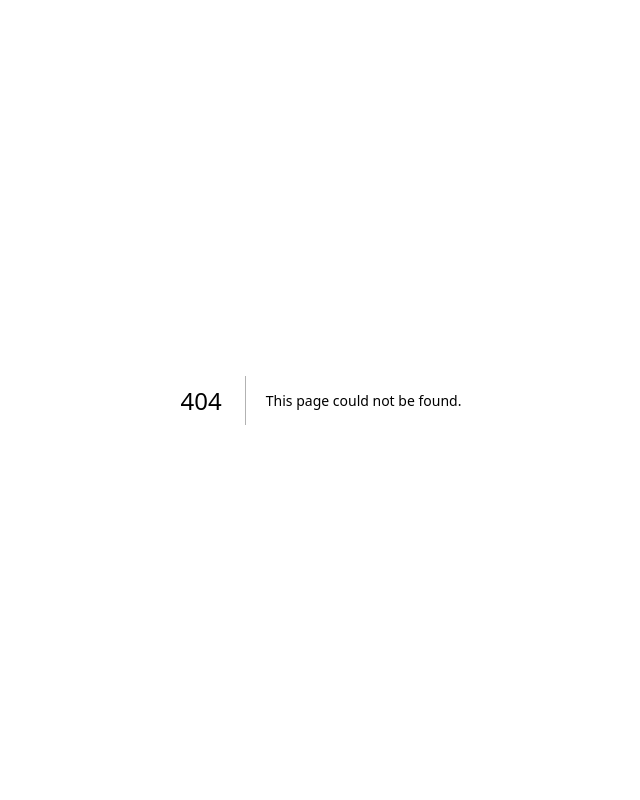
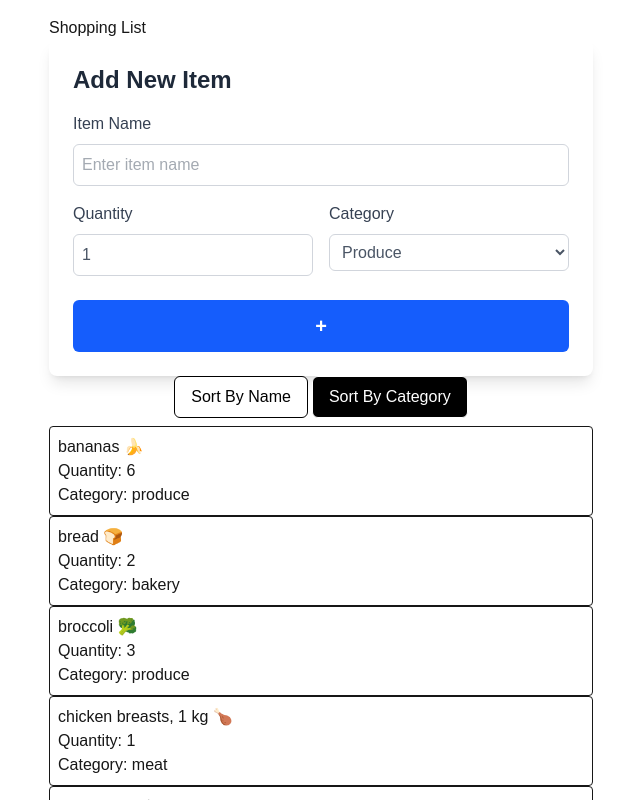
Before and after one commit to Neen-18/cprg306-assignments, a Next.js app: page /week-7 in a window 1280 px wide. Before the commit this address had no page. Shown: the top 800 px of the page, without its empty margins (319-959 px from the left). Built offline with nearby package versions, Linux system fonts and the light colour scheme.

Commit message:
completed week 7

```diff
--- a/app/page.js
+++ b/app/page.js
@@ -11,6 +11,7 @@ export default function RootPage() {
         <Link href="/week-4">Go to Week 4 -- </Link>
         <Link href="/week-5">Go to Week 5 -- </Link>
         <Link href="/week-6">Go to Week 6 -- </Link>
+        <Link href="/week-7">Go to Week 7 -- </Link>
       </p>
     </main>
   );
--- /dev/null
+++ b/app/week-7/NewItem.js
@@ -0,0 +1,108 @@
+"use client";
+
+import { useState } from "react";
+
+const initialState = { name: '', quantity: 1, category: 'produce' };
+
+export default function NewItem({ onAddItem }) {
+  const [item, setItem] = useState(initialState);
+
+  const handleSubmit = (event) => {
+    event.preventDefault();
+
+    const newItem = { ...item, id: crypto.randomUUID() };
+
+    onAddItem(newItem);
+
+    setItem(initialState);
+  };
+
+  const handleChange = (e) => {
+      const { name, value, type } = e.target;
+      setItem((prev) => ({
+          ...prev,
+          [name]: type === 'number' ? Number(value) : value
+      }));
+  };
+
+  return (
+    <form
+      onSubmit={handleSubmit}
+      className="w-full bg-white p-6 rounded-lg shadow-lg"
+    >
+      <h2 className="text-2xl font-bold mb-4 text-gray-800">Add New Item</h2>
+
+      <div className="mb-4">
+        <label htmlFor="name" className="block text-gray-700 font-medium mb-2">
+          Item Name
+        </label>
+        <input
+          type="text"
+          id="name"
+          name="name"
+          value={item.name}
+          onChange={handleChange}
+          required
+          className="w-full p-2 border border-gray-300 rounded-md text-gray-600"
+          placeholder="Enter item name"
+        />
+      </div>
+
+      <div className="flex gap-4 mb-6">
+        <div className="flex-1">
+          <label
+            htmlFor="quantity"
+            className="block text-gray-700 font-medium mb-2"
+          >
+            Quantity
+          </label>
+          <input
+            type="number"
+            id="quantity"
+            name="quantity"
+            min="1"
+            max="99"
+            value={item.quantity}
+            onChange={handleChange}
+            className="w-full p-2 border border-gray-300 rounded-md text-gray-600"
+          />
+        </div>
+
+        <div className="flex-1">
+          <label
+            htmlFor="category"
+            className="block text-gray-700 font-medium mb-2"
+          >
+            Category
+          </label>
+          <select
+            id="category"
+            name="category"
+            value={item.category}
+            onChange={handleChange}
+            className="w-full p-2 border border-gray-300 rounded-md text-gray-600"
+          >
+            <option value="produce">Produce</option>
+            <option value="dairy">Dairy</option>
+            <option value="bakery">Bakery</option>
+            <option value="meat">Meat</option>
+            <option value="frozen foods">Frozen Foods</option>
+            <option value="canned foods">Canned Goods</option>
+            <option value="dry goods">Dry Goods</option>
+            <option value="beverages">Beverages</option>
+            <option value="snacks">Snacks</option>
+            <option value="household">Household</option>
+            <option value="other">Other</option>
+          </select>
+        </div>
+      </div>
+
+      <button
+        type="submit"
+        className="w-full bg-blue-600 text-white font-bold py-3 px-4 rounded-md hover:bg-blue-700 text-xl cursor-pointer"
+      >
+        +
+      </button>
+    </form>
+  );
+}
--- /dev/null
+++ b/app/week-7/item-list.js
@@ -0,0 +1,40 @@
+"use client"
+
+import Item from "./item";
+import { useState } from 'react';
+
+export default function ItemList({ items }) {
+  const [sortBy, setSortBy] = useState("name");
+
+  function compareBy(a, b) {
+    if (a[sortBy] < b[sortBy]) return -1;
+    if (a[sortBy] > b[sortBy]) return 1;
+    return 0;
+  }
+
+  const sortedItems = [...items].sort(compareBy);
+
+  return (
+    <div className="w-full">
+      <div className="flex gap-1 mb-2 justify-center">
+        <button onClick={() => setSortBy("name")}
+          className={`px-4 py-2 rounded-md font-medium border ${sortBy === "name" ? "bg-white text-black" : "bg-black text-white"}`}> Sort By Name
+        </button>
+        <button onClick={() => setSortBy("category")}
+          className={`px-4 py-2 rounded-md font-medium border ${sortBy === "category" ? "bg-white text-black" : "bg-black text-white"}`}> Sort By Category
+        </button>
+      </div>
+
+      <ul>
+        {sortedItems.map((item) => (
+          <Item
+            key={item.id}
+            name={item.name}
+            quantity={item.quantity}
+            category={item.category}
+          />
+        ))}
+      </ul>
+    </div>
+  );
+}
--- /dev/null
+++ b/app/week-7/item.js
@@ -0,0 +1,9 @@
+export default function Item({ name, quantity, category }) {
+  return (
+    <li className="border p-2 rounded">
+      <h2 className="font-medium">{name}</h2>
+      <p>Quantity: {quantity}</p>
+      <p>Category: {category}</p>
+    </li>
+  )
+}
--- /dev/null
+++ b/app/week-7/items.json
@@ -0,0 +1,74 @@
+[
+  {
+    "id": "1h2GJKH12gkHG31h1H",
+    "name": "milk, 4 L 🥛",
+    "quantity": 1,
+    "category": "dairy"
+  },
+  {
+    "id": "2KJH3k2j3H1k2J3K1H",
+    "name": "bread 🍞",
+    "quantity": 2,
+    "category": "bakery"
+  },
+  {
+    "id": "3h2KJH3k2j3H1k2J3",
+    "name": "eggs, dozen 🥚",
+    "quantity": 2,
+    "category": "dairy"
+  },
+  {
+    "id": "4k2J3K1H2GJKH12gk",
+    "name": "bananas 🍌",
+    "quantity": 6,
+    "category": "produce"
+  },
+  {
+    "id": "5H1h1H2KJH3k2j3H",
+    "name": "broccoli 🥦",
+    "quantity": 3,
+    "category": "produce"
+  },
+  {
+    "id": "6H1k2J3K1H2GJKH1",
+    "name": "chicken breasts, 1 kg 🍗",
+    "quantity": 1,
+    "category": "meat"
+  },
+  {
+    "id": "7gkHG31h1H2KJH3k",
+    "name": "pasta sauce 🍝",
+    "quantity": 3,
+    "category": "canned goods"
+  },
+  {
+    "id": "8j3H1k2J3K1H2GJK",
+    "name": "spaghetti, 454 g 🍝",
+    "quantity": 2,
+    "category": "dry goods"
+  },
+  {
+    "id": "9H12gkHG31h1H2KJ",
+    "name": "toilet paper, 12 pack 🧻",
+    "quantity": 1,
+    "category": "household"
+  },
+  {
+    "id": "10H3k2j3H1k2J3K1",
+    "name": "paper towels, 6 pack",
+    "quantity": 1,
+    "category": "household"
+  },
+  {
+    "id": "11k2J3K1H2GJKH12",
+    "name": "dish soap 🍽️",
+    "quantity": 1,
+    "category": "household"
+  },
+  {
+    "id": "12GJKH12gkHG31h1",
+    "name": "hand soap 🧼",
+    "quantity": 4,
+    "category": "household"
+  }
+]
--- /dev/null
+++ b/app/week-7/page.js
@@ -0,0 +1,23 @@
+"use client"
+
+import ItemList from "./item-list";
+import NewItem from "./NewItem";
+import itemsData from "./items.json";
+import { useState } from "react";
+
+export default function Page() {
+  const [items, setItems] = useState(itemsData);
+
+  const handleAddItem = (newItem) => {
+      setItems((prev) => [...prev, newItem]);
+  };
+
+
+  return (
+    <main className="p-4 max-w-xl mx-auto">
+      <h1>Shopping List</h1>
+      <NewItem onAddItem={handleAddItem} />
+      <ItemList items={items} />
+    </main>
+  )
+}
```
